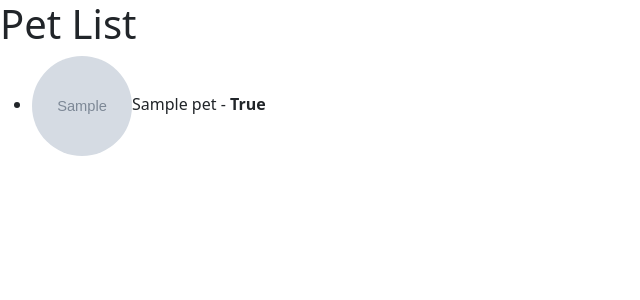
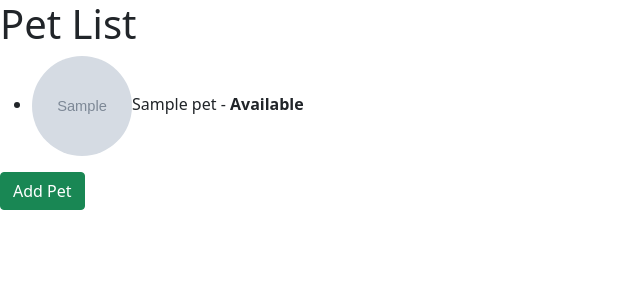
Before and after one commit to edgarsanchezbarreda/Adoption_Agency, a Flask app: page / in a window 1280 px wide. Shown: the top 300 px of the page, without its empty margins (0-640 px from the left). Run offline with Flask 2, Linux system fonts and the light colour scheme; tables that the repository leaves empty hold one stand-in row (values such as "Sample post"); grey boxes marked "Sample" are stand-in pictures.

Commit message:
completed up to step 6

```diff
--- a/app.py
+++ b/app.py
@@ -1,6 +1,7 @@
 from flask import Flask, request, render_template, redirect, flash, session
 from flask_debugtoolbar import DebugToolbarExtension
-from models import connect_db, Pet
+from models import connect_db, db, Pet
+from forms import AddPetForm
 
 app = Flask(__name__)
 
@@ -18,3 +19,22 @@ connect_db(app)
 def pet_list():
     pets = Pet.query.all()
     return render_template('pet_list.html', pets = pets)
+
+
+@app.route('/add', methods = ['GET', 'POST'])
+def add_pet():
+    form = AddPetForm()
+
+    if form.validate_on_submit():
+        name = form.name.data
+        species = form.species.data
+        photo_url = form.photo_url.data
+        age = form.age.data
+        notes = form.notes.data
+
+        pet = Pet(name=name, species=species, photo_url=photo_url, age=age, notes=notes)
+        db.session.add(pet)
+        db.session.commit()
+        return redirect('/')
+    else:
+        return render_template('add_pet_form.html', form = form)
--- a/seed.py
+++ b/seed.py
@@ -7,9 +7,9 @@ db.create_all()
 
 Dante = Pet(name = 'Dante', species = 'Dog', photo_url = 'https://i0.wp.com/moviepaws.com/wp-content/uploads/2017/11/coco-dante1.jpg?resize=700%2C358&ssl=1', age = 3, notes = 'Dante is a Xolo breed that is very silly and good with kids.', available = True)
 
-Pumba = Pet(name = 'Pumba', species = 'Boar', photo_url = 'https://www.drawinghowtodraw.com/stepbystepdrawinglessons/wp-content/uploads/2011/03/finished-pumba-lion-king-color.png', age = 10, notes = 'Pumba is a boar that is very fun and jolly.', available = False)
+Felix = Pet(name = 'Felix', species = 'Cat', photo_url = 'https://cdn.onebauer.media/one/empire-legacy/uploaded/felix-the-cat-cartoon.jpg?format=jpg&quality=80&width=1800&ratio=16-9&resize=aspectfill', age = 10, notes = 'Felix is a cat that is very fun and jolly.', available = False)
 
-Dory = Pet(name = 'Dory', species = 'Pacific Blue Tang', photo_url = 'https://imagesvc.meredithcorp.io/v3/mm/image?url=https%3A%2F%2Fstatic.onecms.io%2Fwp-content%2Fuploads%2Fsites%2F14%2F2016%2F03%2F31%2F033116-finding-dory.jpg', age = 5, notes = 'Dory is a very friendly but forgetful fish', available = True)
+Sonic = Pet(name = 'Sonic', species = 'Porcupine', photo_url = 'https://i.ebayimg.com/images/g/opkAAOSwXtNafFAa/s-l500.jpg', age = 5, notes = 'Sonic is a very VERY fast porcupine', available = True)
 
-db.session.add_all([Dante, Pumba, Dory])
+db.session.add_all([Dante, Felix, Sonic])
 db.session.commit()
--- a/templates/pet_list.html
+++ b/templates/pet_list.html
@@ -6,9 +6,10 @@
 <ul>
     <li><img src="{{pet.photo_url}}" alt="">{{pet.name}}
         {% if pet.available %}
-        - <strong>{{pet.available}}</strong>
+        - <strong>Available</strong>
         {% endif %}
     </li>
 </ul>
 {% endfor %}
+<a href="/add" class="btn btn-success">Add Pet</a>
 {% endblock %}
```
Also changed, not shown: forms.py (+11 -0 lines), templates/add_pet_form.html (added, +24 -0 lines).
